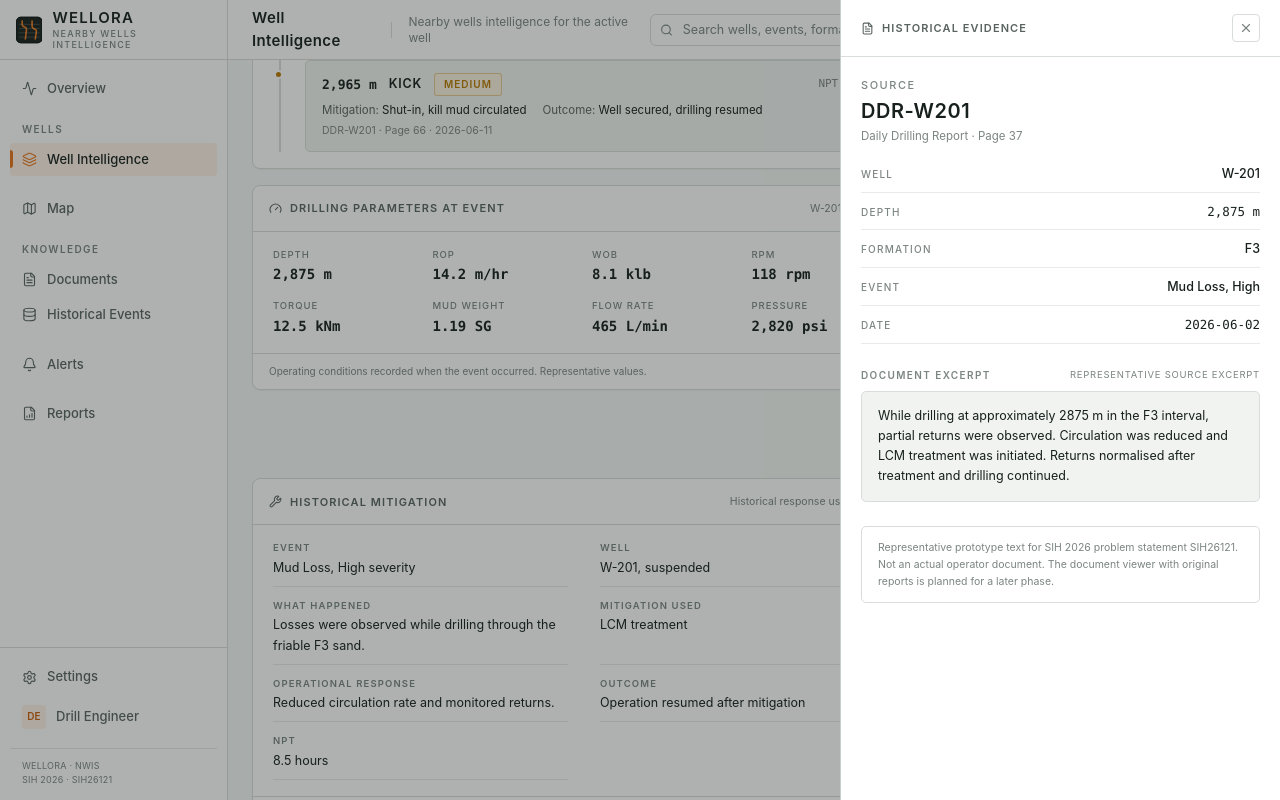
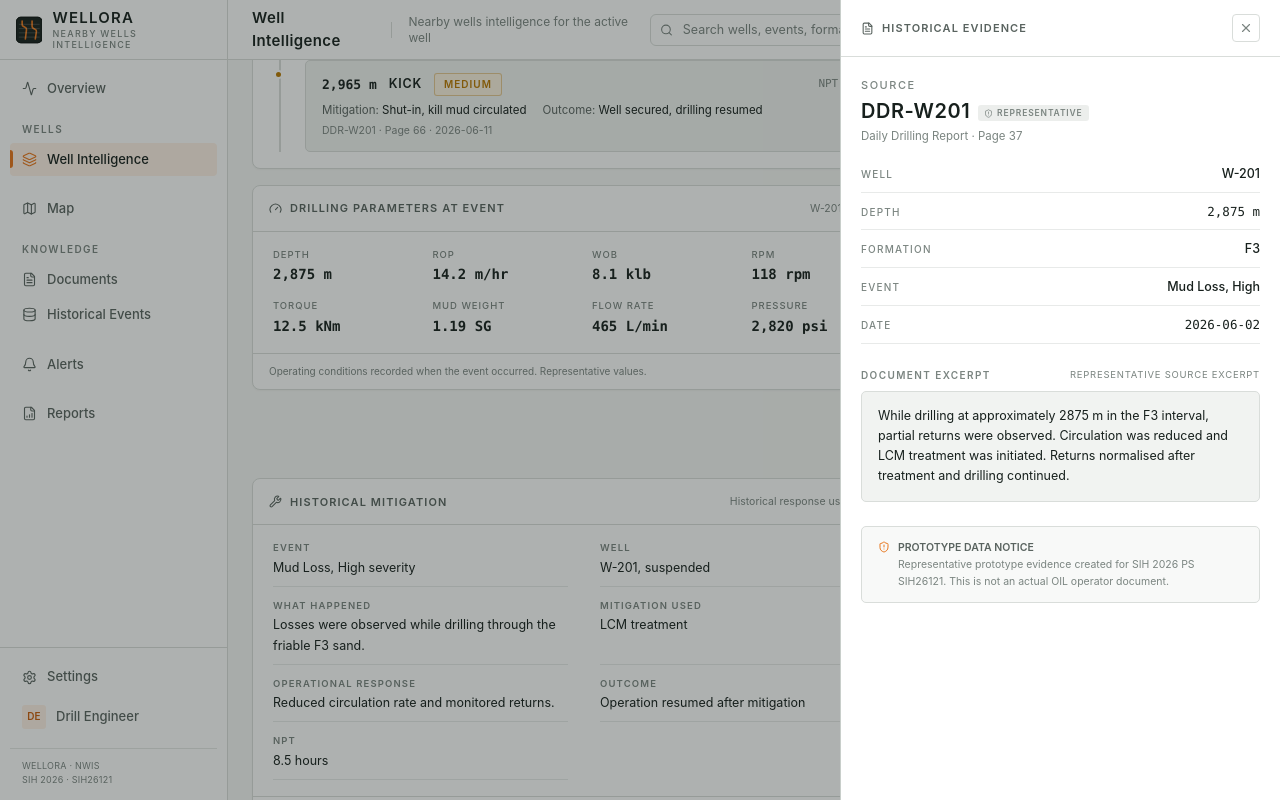
Before and after one commit to prit-esh-20/SIH-26, a React (Vite) app in the folder Wellora/frontend/: page /wells/intelligence in a window 1280 px wide. Both pictures are taken after a click on the button "VIEW EVIDENCE". Built offline with nearby package versions, Linux system fonts and the light colour scheme.

Commit message:
feat: enhance SourceEvidenceDrawer with representative data handling and visual indicators

```diff
--- a/Wellora/frontend/src/components/intelligence/SourceEvidenceDrawer.jsx
+++ b/Wellora/frontend/src/components/intelligence/SourceEvidenceDrawer.jsx
@@ -1,8 +1,19 @@
 import { AnimatePresence, motion } from "framer-motion";
-import { FileText, X } from "lucide-react";
+import { FileText, X, ShieldAlert } from "lucide-react";
 import { getDocumentType } from "../../data/mockData.js";
 
+function getSourceType(event) {
+  // Future-ready: check for sourceType field, default to "representative" for prototype
+  return event?.sourceType ?? "representative";
+}
+
+function isRepresentative(event) {
+  return getSourceType(event) === "representative";
+}
+
 export default function SourceEvidenceDrawer({ event, open, onClose }) {
+  const representative = isRepresentative(event);
+
   return (
     <AnimatePresence>
       {open && event && (
@@ -43,8 +54,19 @@ export default function SourceEvidenceDrawer({ event, open, onClose }) {
                   <div className="text-[11px] font-medium uppercase tracking-[0.14em] text-wl-text-muted">
                     Source
                   </div>
-                  <div className="mt-0.5 text-[20px] font-semibold tracking-wide">
-                    {event.document}
+                  <div className="flex items-baseline gap-2 mt-0.5">
+                    <span className="text-[20px] font-semibold tracking-wide">
+                      {event.document}
+                    </span>
+                    {representative && (
+                      <span
+                        className="flex items-center gap-1 px-1.5 py-0.5 text-[8.5px] font-semibold uppercase tracking-[0.1em] bg-wl-border/50 rounded-[3px] text-wl-text-muted"
+                        title="Representative prototype data"
+                      >
+                        <ShieldAlert size={9} />
+                        REPRESENTATIVE
+                      </span>
+                    )}
                   </div>
                   <div className="mt-0.5 text-[11.5px] text-wl-text-muted">
                     {getDocumentType(event.document)} · Page {event.page}
@@ -65,19 +87,30 @@ export default function SourceEvidenceDrawer({ event, open, onClose }) {
                   <span className="text-[10px] font-semibold uppercase tracking-[0.14em] text-wl-text-muted">
                     Document Excerpt
                   </span>
-                  <span className="text-[9.5px] uppercase tracking-[0.08em] text-wl-text-muted">
-                    Representative source excerpt
-                  </span>
+                  {representative && (
+                    <span className="text-[9.5px] uppercase tracking-[0.08em] text-wl-text-muted">
+                      Representative source excerpt
+                    </span>
+                  )}
                 </div>
                 <blockquote className="mt-2 rounded-[5px] border border-wl-border bg-wl-surface-2 px-4 py-3.5 text-[12.5px] leading-relaxed text-wl-text-primary">
                   {event.excerpt}
                 </blockquote>
               </div>
 
-              <div className="mt-6 rounded-[5px] border border-wl-border px-4 py-3 text-[10.5px] leading-relaxed text-wl-text-muted">
-                Representative prototype text for SIH 2026 problem statement SIH26121. Not an actual
-                operator document. The document viewer with original reports is planned for a later phase.
-              </div>
+              {representative && (
+                <div className="mt-6 rounded-[5px] border border-wl-border bg-wl-surface-2/50 px-4 py-3">
+                  <div className="flex items-start gap-2">
+                    <ShieldAlert size={12} className="mt-0.5 shrink-0 text-wl-accent" />
+                    <div className="text-[10.5px] leading-relaxed text-wl-text-muted">
+                      <span className="font-semibold text-wl-text-secondary">PROTOTYPE DATA NOTICE</span>
+                      <br />
+                      Representative prototype evidence created for SIH 2026 PS SIH26121.
+                      This is not an actual OIL operator document.
+                    </div>
+                  </div>
+                </div>
+              )}
             </div>
           </motion.aside>
         </motion.div>
```
